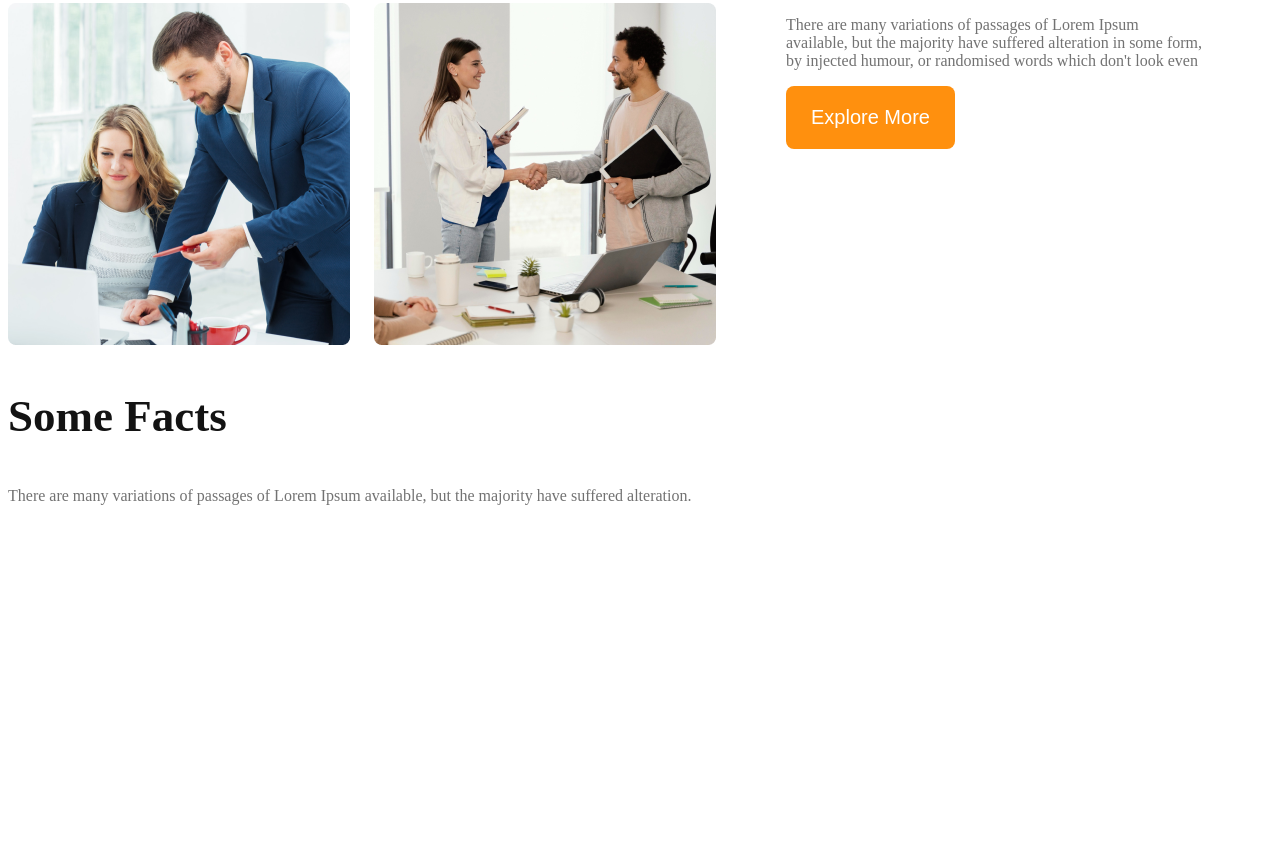
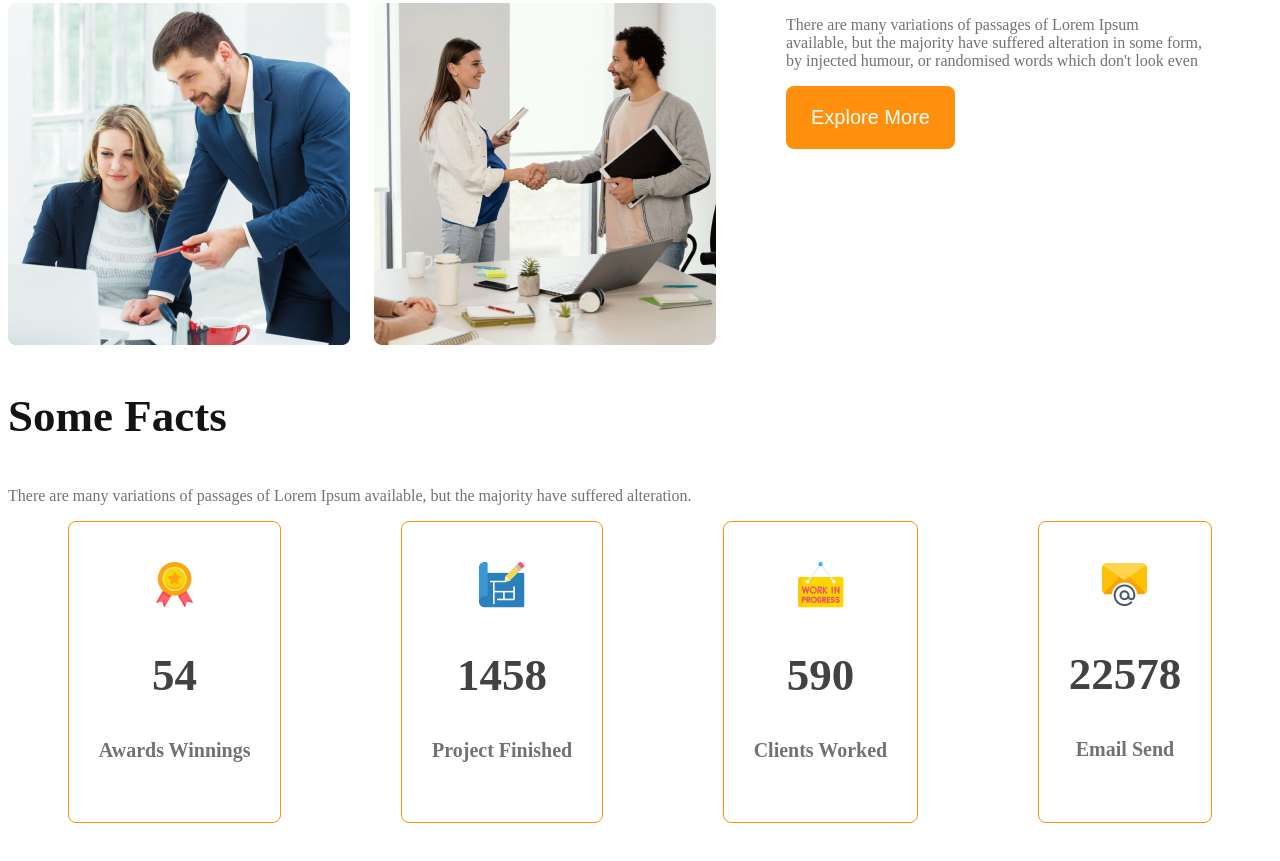
Before and after one commit to Kamrulthedev/my-architects-resouces-g3, a plain HTML site: page index.html in a window 1280 px wide. Shown: the part 1463-2324 px from the top of the page. Before the commit the page ends 2038 px from the top, so only its background shows below. Drawn offline with Linux system fonts and the light colour scheme.

Commit message:
sone facts

```diff
--- a/Styles/arcited.CSS
+++ b/Styles/arcited.CSS
@@ -93,8 +93,26 @@ main{
     color: #131313;
     font-weight: 700;
 }
-
-
+.my-card .caed{
+    border-radius: 8px;
+    border: 1px solid #FF900E;
+    text-align: center;
+    padding: 40px 30px;
+}
+.my-card{
+    display:flex;
+    justify-content: space-around;
+}
+.my-card .card-stats{
+    font-size: 45px;
+    font-weight: 600;
+    color:#424242;
+}
+.my-card .card-title{
+    font-size: 20px;
+    font-weight: 600;
+    color: #727272;
+}
 
 
 
--- a/index.html
+++ b/index.html
@@ -52,6 +52,29 @@
        <section>
         <h3 class="reusod-color">Some Facts</h3>
         <p class="re-used-colo">There are many variations of passages of Lorem Ipsum available, but the majority have suffered alteration.</p>
+        <div class="my-card">
+            <!-- .caed*4>img+h2.card-stats+p.card-title -->
+            <div class="caed">
+                <img src="images/icons/ribon.png" alt="">
+                <h2 class="card-stats">54</h2>
+                <p class="card-title">Awards Winnings</p>
+            </div>
+            <div class="caed">
+                <img src="images/icons/projects.png" alt="">
+                <h2 class="card-stats">1458</h2>
+                <p class="card-title">Project Finished</p>
+            </div>
+            <div class="caed">
+                <img src="images/icons/customers.png" alt="">
+                <h2 class="card-stats">590</h2>
+                <p class="card-title">Clients Worked</p>
+            </div>
+            <div class="caed">
+                <img src="images/icons/email.png" alt="">
+                <h2 class="card-stats">22578</h2>
+                <p class="card-title">Email Send</p>
+            </div>
+        </div>
        </section>
     </main>
     <footer>
```
